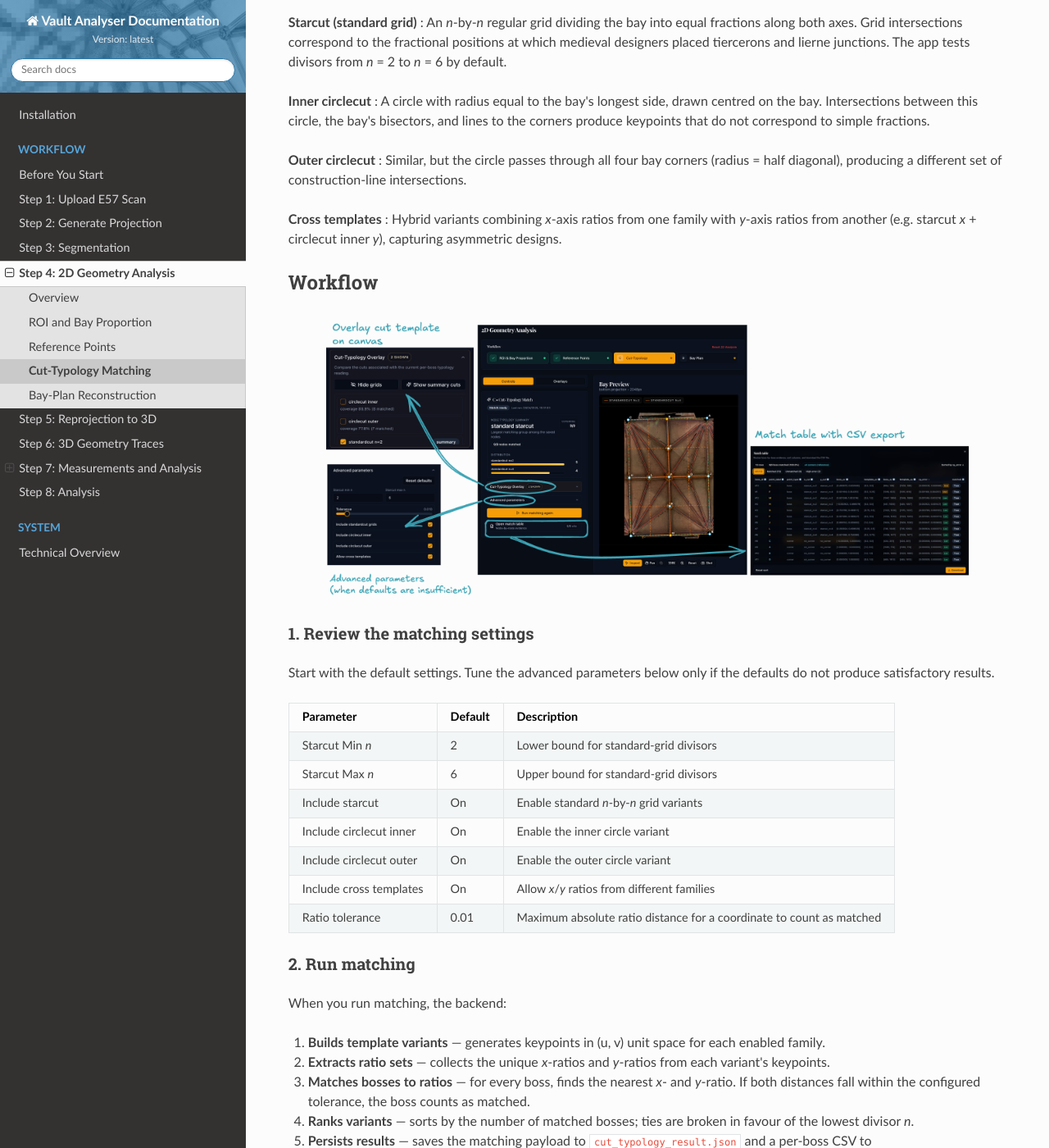
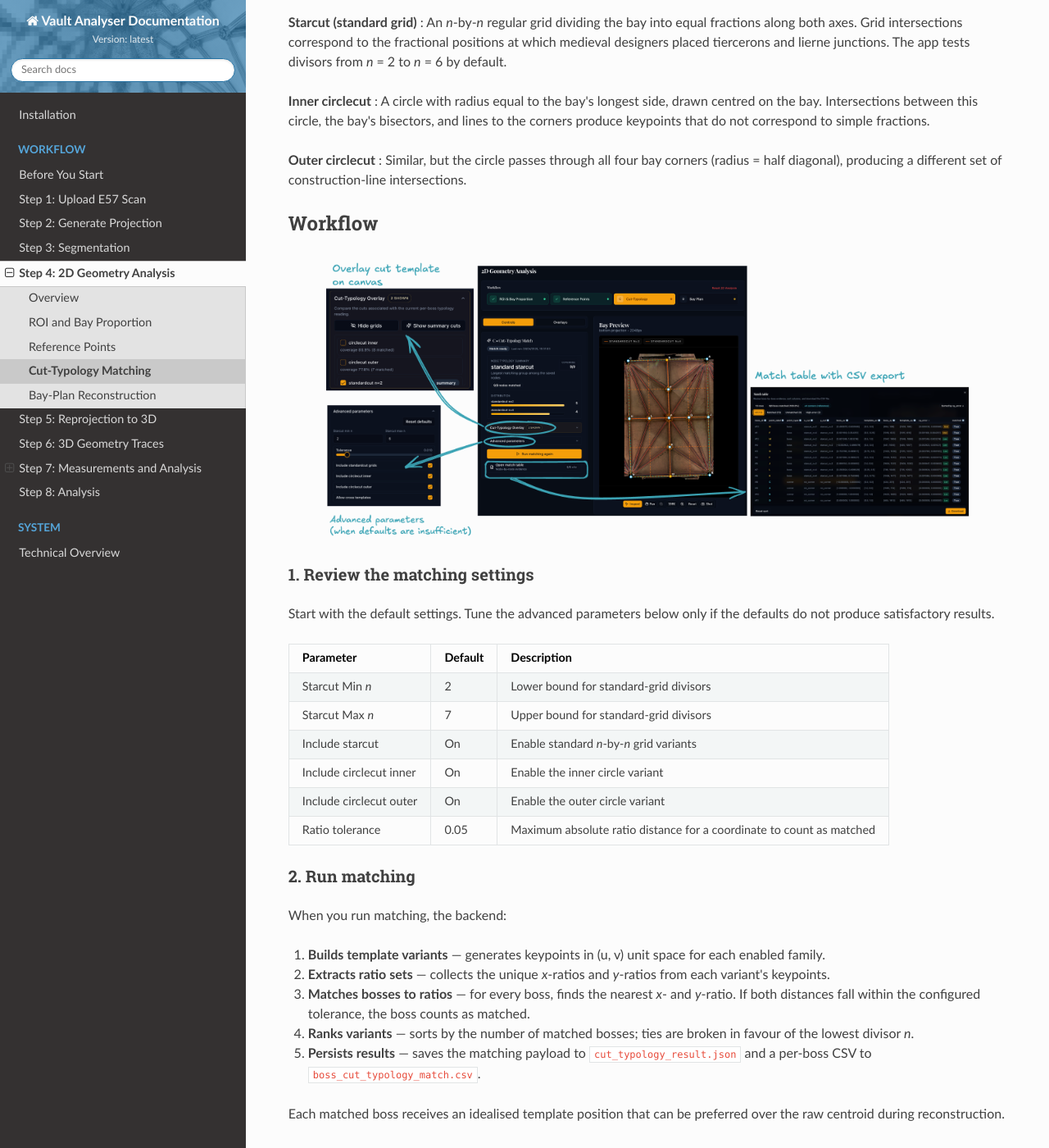
Before and after one commit to DavidJBoardman/ai-vault-dashboard, an MkDocs documentation site: the page built from docs/workflow/step-4/cut-typology-matching.md, in a window 1280 px wide and 1400 px high, scrolled down 448 px. Shown: the whole window at 82% size. Built offline with MkDocs 1.6.1, drawn with Linux system fonts in a browser that asks for light colours; nearby versions of some CDN libraries; some of the changed text lies outside the part shown.

Commit message:
Add pytest and align Step 4C documentation

```diff
--- a/docs/workflow/step-4/cut-typology-matching.md
+++ b/docs/workflow/step-4/cut-typology-matching.md
@@ -19,9 +19,6 @@ Vault Analyser tests several template families derived from this tradition:
 **Outer circlecut**
 :   Similar, but the circle passes through all four bay corners (radius = half diagonal), producing a different set of construction-line intersections.
 
-**Cross templates**
-:   Hybrid variants combining *x*-axis ratios from one family with *y*-axis ratios from another (e.g. starcut *x* + circlecut inner *y*), capturing asymmetric designs.
-
 [^1]: For a detailed account of starcut geometry and its application in medieval vaulting see [Plans — Tracing the Past](https://www.tracingthepast.org.uk/2021/04/07/designing_plans/).
 
 ## Workflow
@@ -35,12 +32,11 @@ Start with the default settings. Tune the advanced parameters below only if the
 | Parameter | Default | Description |
 |-----------|---------|-------------|
 | Starcut Min *n* | 2 | Lower bound for standard-grid divisors |
-| Starcut Max *n* | 6 | Upper bound for standard-grid divisors |
+| Starcut Max *n* | 7 | Upper bound for standard-grid divisors |
 | Include starcut | On | Enable standard *n*-by-*n* grid variants |
 | Include circlecut inner | On | Enable the inner circle variant |
 | Include circlecut outer | On | Enable the outer circle variant |
-| Include cross templates | On | Allow *x*/*y* ratios from different families |
-| Ratio tolerance | 0.01 | Maximum absolute ratio distance for a coordinate to count as matched |
+| Ratio tolerance | 0.05 | Maximum absolute ratio distance for a coordinate to count as matched |
 
 ### 2. Run matching
 
@@ -61,8 +57,7 @@ Each matched boss receives an idealised template position that can be preferred
 
 If no template produces a believable match, try the following before moving on:
 
-- Widen the **ratio tolerance** slightly (e.g. from 0.01 to 0.02).
-- Enable **Include cross templates** if it is off.
+- Widen the **ratio tolerance** slightly if the boss positions are noisy.
 - Return to sub-stage 4B to remove any spurious reference points that may be pulling the match off.
 - Return to sub-stage 4A to check the bay proportion — a significantly wrong proportion will misplace all template ratios.
 
```
Also changed, not shown: zdocs/bugs.md (+2 -2 lines), zdocs/vault_app_feedback_log.md (+1 -1 lines), 3 other files.
